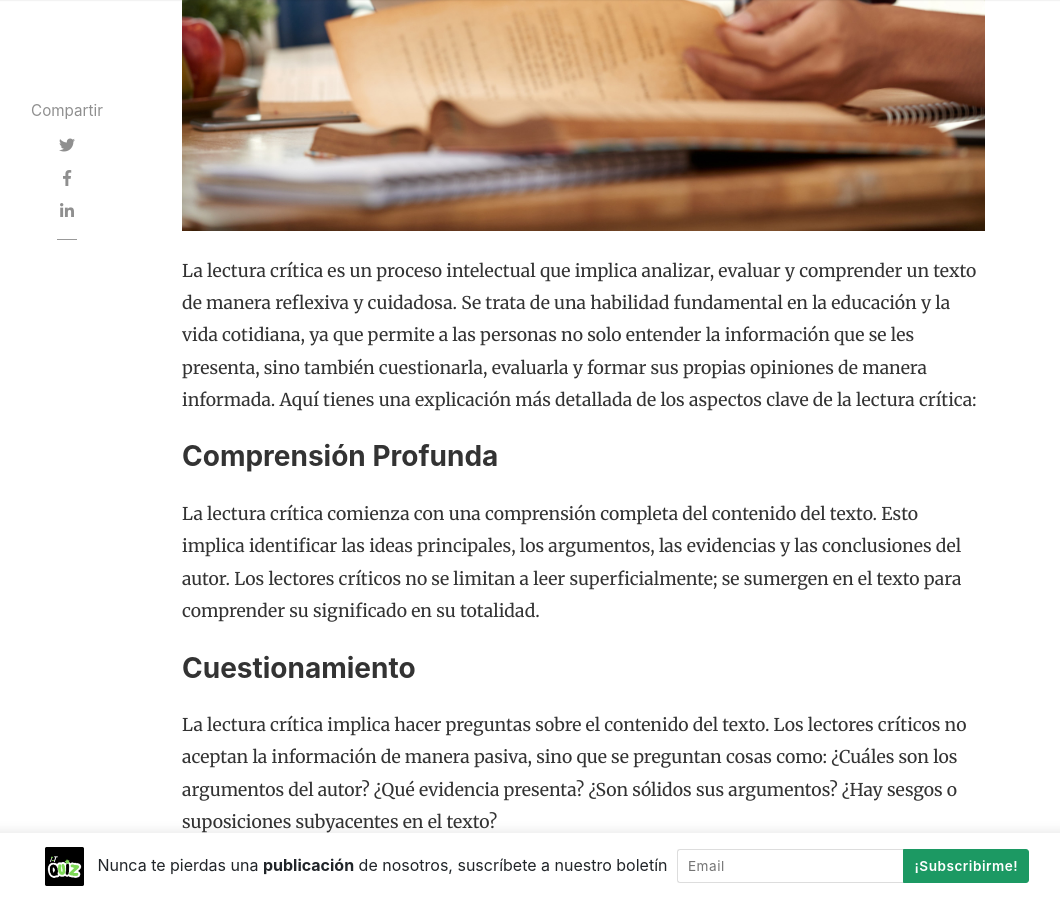
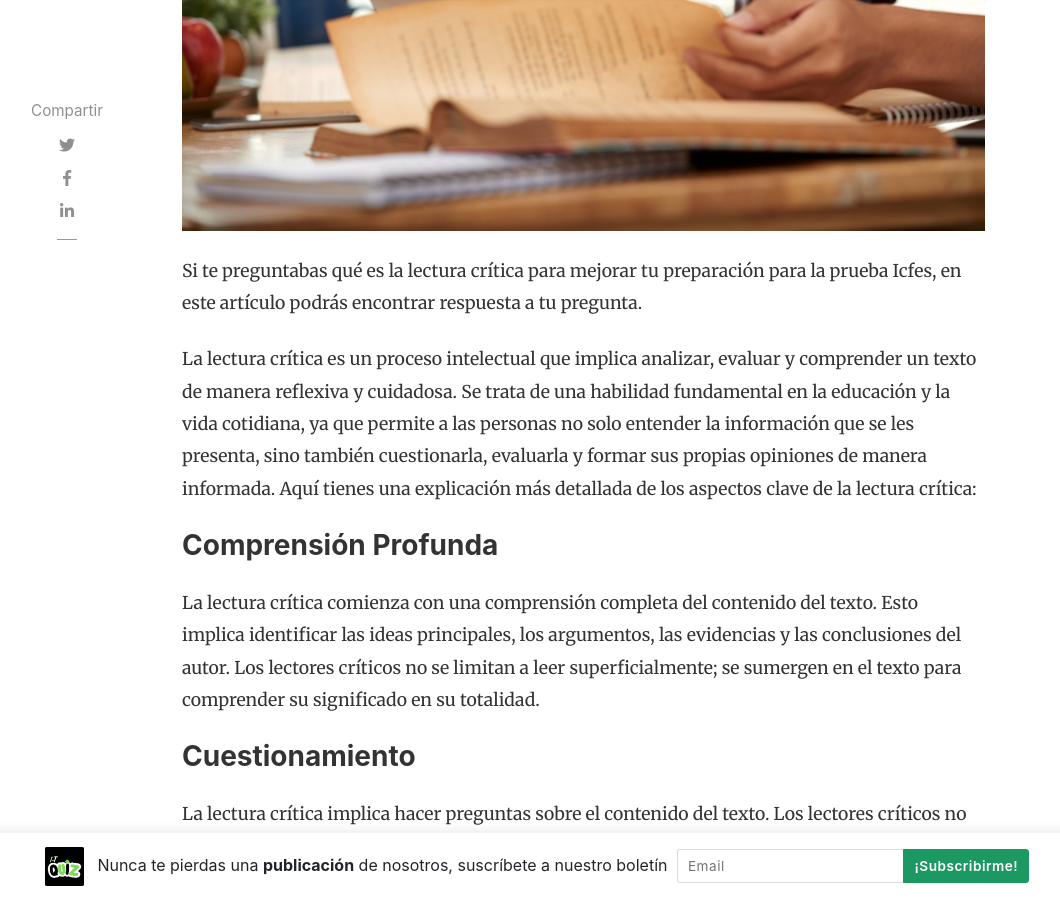
Before and after one commit to idea-tec-dev/it-quiz-web, a Jekyll site: the page built from _posts/2025-01-29-critical-reading-i.md, in a window 1280 px wide and 900 px high, scrolled down 729 px. Shown: the whole window, without its empty margins (103-1163 px from the left). Built offline with Jekyll 4.4.1, drawn with Linux system fonts in a browser that asks for light colours; nearby versions of some CDN libraries; comment, search, counter and statistics services are not loaded.

Commit message:
feat: post update

```diff
--- a/_posts/2025-01-29-critical-reading-i.md
+++ b/_posts/2025-01-29-critical-reading-i.md
@@ -5,9 +5,11 @@ author: alex
 categories: [Educación, ICFES]
 tags: [lectura-crítica, estrategias-de-estudio]
 image: assets/images/critical-reading.jpg
-description: "Si te preguntabas qué es la lectura crítica para mejorar tu preparación para la prueba Icfes, en este artículo podrás encontrar respuesta a tu pregunta."
+description: "La lectura crítica para mejorar tu preparación para la prueba Icfes"
 featured: true
 ---
+
+Si te preguntabas qué es la lectura crítica para mejorar tu preparación para la prueba Icfes, en este artículo podrás encontrar respuesta a tu pregunta.
 
 La lectura crítica es un proceso intelectual que implica analizar, evaluar y comprender un texto de manera reflexiva y cuidadosa. Se trata de una habilidad fundamental en la educación y la vida cotidiana, ya que permite a las personas no solo entender la información que se les presenta, sino también cuestionarla, evaluarla y formar sus propias opiniones de manera informada. Aquí tienes una explicación más detallada de los aspectos clave de la lectura crítica:
 
```
